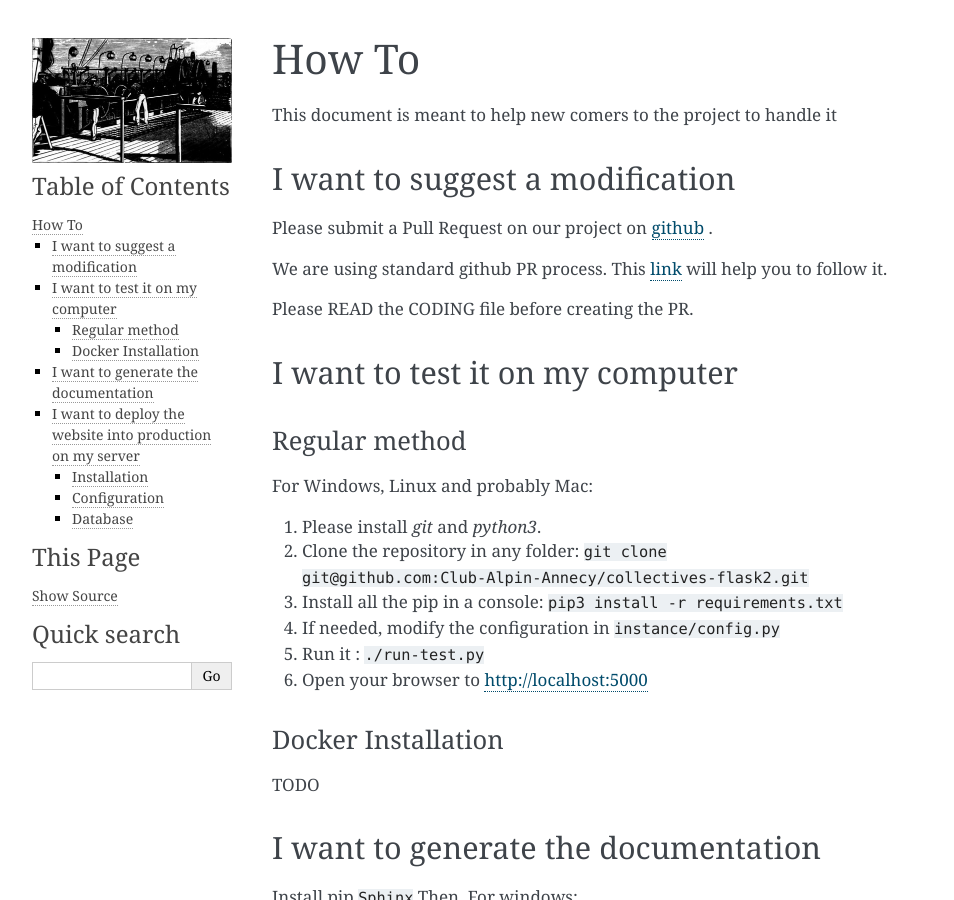
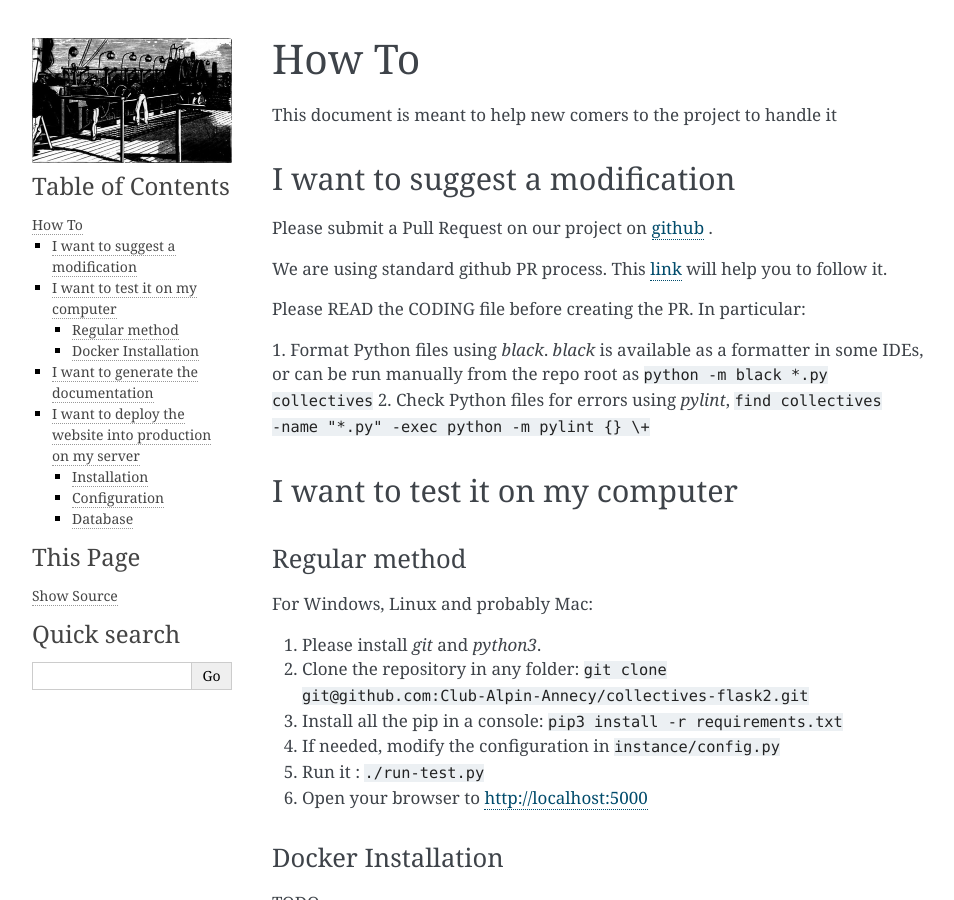
Before and after one commit to Club-Alpin-Annecy/collectives, a Sphinx documentation site: the page built from doc/source/howto.rst, in a window 1280 px wide and 900 px high. Shown: the whole window, without its empty margins (148-1102 px from the left). Built offline with Sphinx 7.4.7, drawn with Linux system fonts in a browser that asks for light colours; the version number could not be read and is left out.

Commit message:
Update CODING guidelines

```diff
--- a/doc/source/howto.rst
+++ b/doc/source/howto.rst
@@ -11,6 +11,11 @@ We are using standard github PR process. This
 will help you to follow it.
 
 Please READ the CODING file before creating the PR.
+In particular:
+
+1. Format Python files using `black`. `black` is available as a formatter in some IDEs,
+or can be run manually from the repo root as ``python -m black *.py collectives``
+2. Check Python files for errors using `pylint`, ``find collectives -name "*.py" -exec python -m pylint {} \+``
 
 I want to test it on my computer
 ----------------------------------
```
Also changed, not shown: 1 other file.
